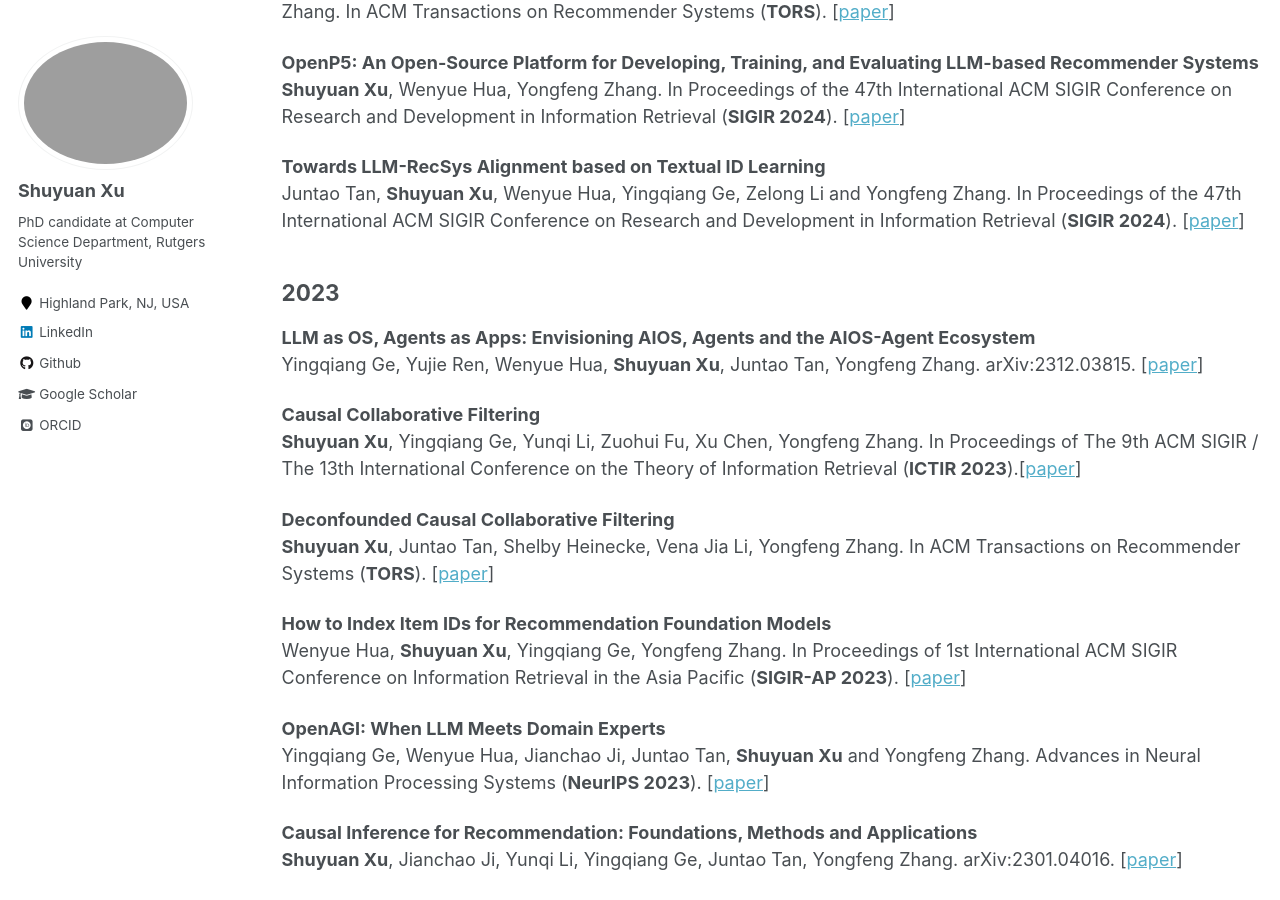
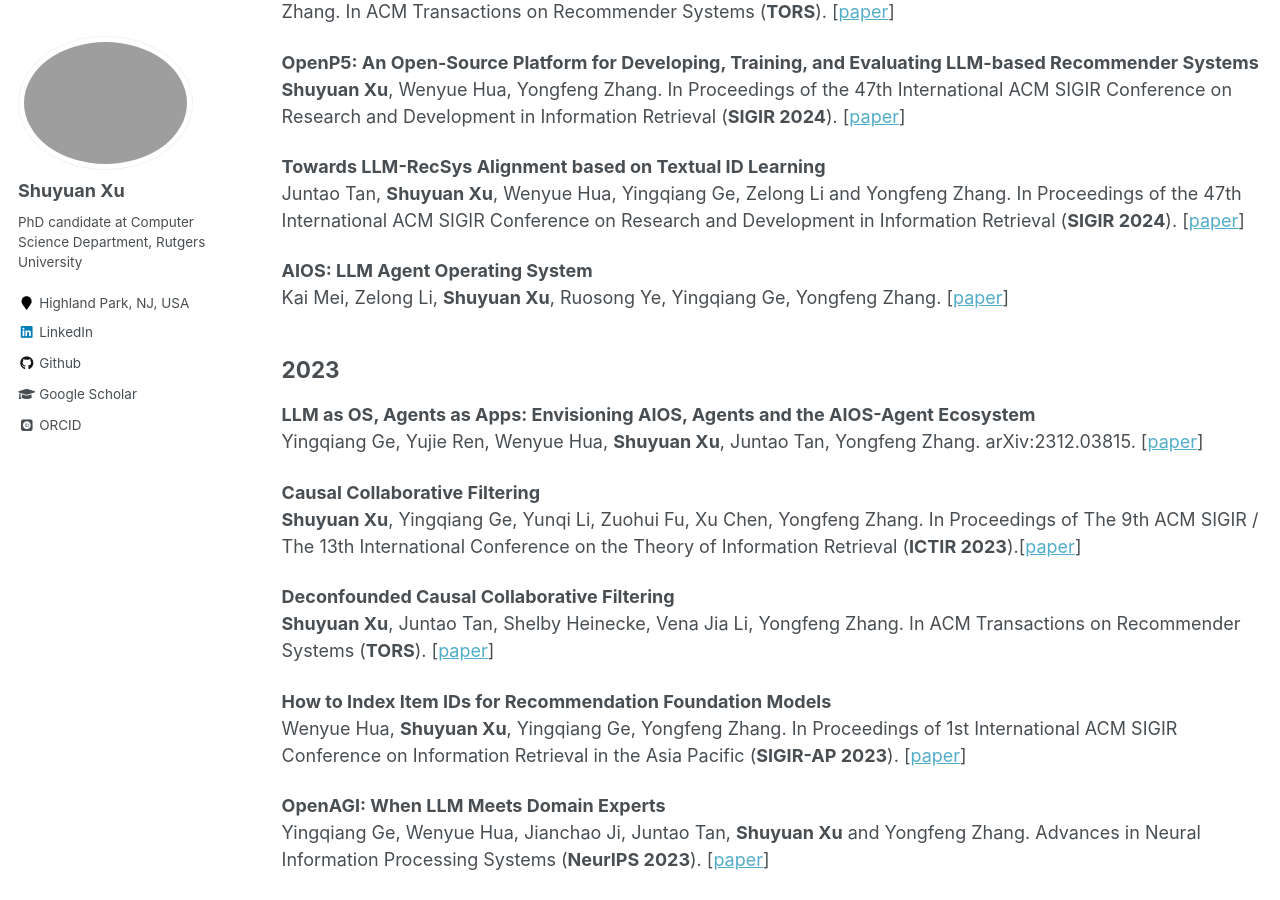
Before and after one commit to shuyuan-x/shuyuan-x.github.io, a Jekyll site: the page built from _pages/publications.md, in a window 1280 px wide and 900 px high, scrolled down 605 px. Built offline with Jekyll 4.4.1, drawn with Linux system fonts in a browser that asks for light colours; some web fonts are replaced.

Commit message:
Update publications.md

```diff
--- a/_pages/publications.md
+++ b/_pages/publications.md
@@ -25,6 +25,9 @@ __Shuyuan Xu__, Wenyue Hua, Yongfeng Zhang. In Proceedings of the 47th Internati
 
 __Towards LLM-RecSys Alignment based on Textual ID Learning__
 Juntao Tan, __Shuyuan Xu__, Wenyue Hua, Yingqiang Ge, Zelong Li and Yongfeng Zhang. In Proceedings of the 47th International ACM SIGIR Conference on Research and Development in Information Retrieval (__SIGIR 2024__). [[paper](https://arxiv.org/abs/2306.11134)]
+
+__AIOS: LLM Agent Operating System__
+Kai Mei, Zelong Li, __Shuyuan Xu__, Ruosong Ye, Yingqiang Ge, Yongfeng Zhang. [[paper](https://arxiv.org/abs/2403.16971)]
 
 2023
 ---
```
